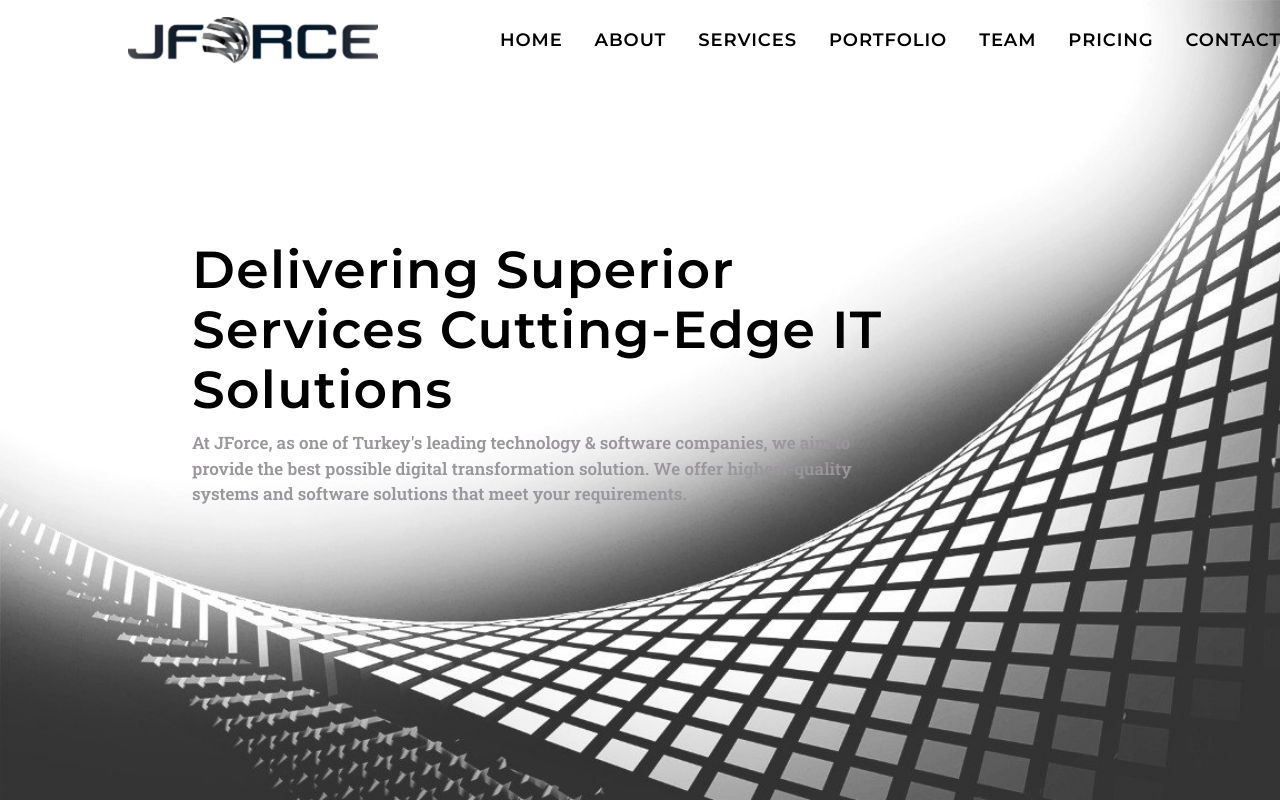
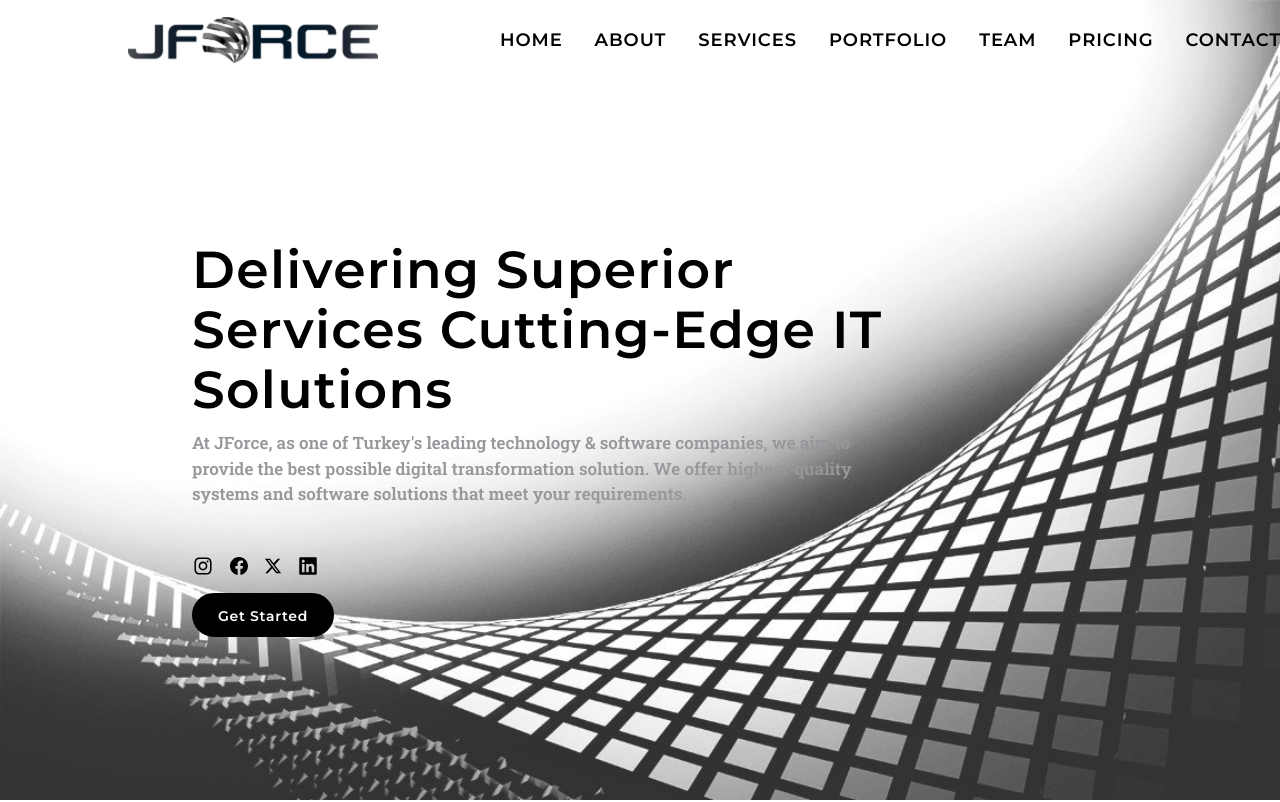
Before and after one commit to MeteBely/React-Corporate-Page-Template, a React (Vite) app: page / in a window 1280 px wide. Shown: the top 802 px of the page. Built offline with nearby package versions, Linux system fonts and the light colour scheme.

Commit message:
home pageye a(iconlu) etiketleri ve buton eklendi

```diff
--- a/src/components/Home.jsx
+++ b/src/components/Home.jsx
@@ -1,6 +1,13 @@
 import homePageTasarim from "../assets/tasarimiki.jpeg";
+import { AiOutlineInstagram } from "react-icons/ai";
+import { FaXTwitter } from "react-icons/fa6";
+import { FaLinkedin } from "react-icons/fa";
+import { BsFacebook } from "react-icons/bs";
+import { useState } from "react";
 
 const Home = () => {
+  const [hoverBtn, setHoverBtn] = useState(false);
+
   return (
     <section>
       <div
@@ -11,12 +18,41 @@ const Home = () => {
           <h1 className="fontMontserrat text-[52px] font-semibold leading-[60px] tracking-wide mb-[10px]">
             Delivering Superior Services Cutting-Edge IT Solutions
           </h1>{" "}
-          <p className="fontRoboto font-semibold text-[#9A979C] text-[17px]">
+          <p className="fontRoboto font-semibold text-[#9A979C] text-[17px] mb-12">
             At JForce, as one of Turkey&apos;s leading technology & software
             companies, we aim to provide the best possible digital
             transformation solution. We offer highest-quality systems and
             software solutions that meet your requirements.
           </p>
+          <div className="flex flex-row items-center justify-start gap-4 mb-4">
+            <a href="https://www.instagram.com/jforcebilisim/" target="_blank">
+              <AiOutlineInstagram size={22} />
+            </a>
+            <a href="https://www.facebook.com/jforcebilisim" target="_blank">
+              <BsFacebook size={18} />
+            </a>
+            <a href="https://x.com/jforcebilisim" target="_blank">
+              <FaXTwitter size={18} />
+            </a>
+            <a href="https://www.linkedin.com/company/jforce" target="_blank">
+              <FaLinkedin size={20} />
+            </a>
+          </div>
+          <button
+            onMouseEnter={() => setHoverBtn(true)}
+            onMouseLeave={() => setHoverBtn(false)}
+            className={`${
+              hoverBtn ? "bg-[#FDFDFD]" : "bg-[#000]"
+            } transition-all border-2 border-[#000] rounded-3xl px-6 py-[8px]`}
+          >
+            <span
+              className={`${
+                hoverBtn ? "text-[#000]" : "text-[#FDFDFD]"
+              } text-sm font-semibold transition-all fontMontserrat  tracking-wider`}
+            >
+              Get Started{" "}
+            </span>
+          </button>
         </div>
       </div>
     </section>
```
